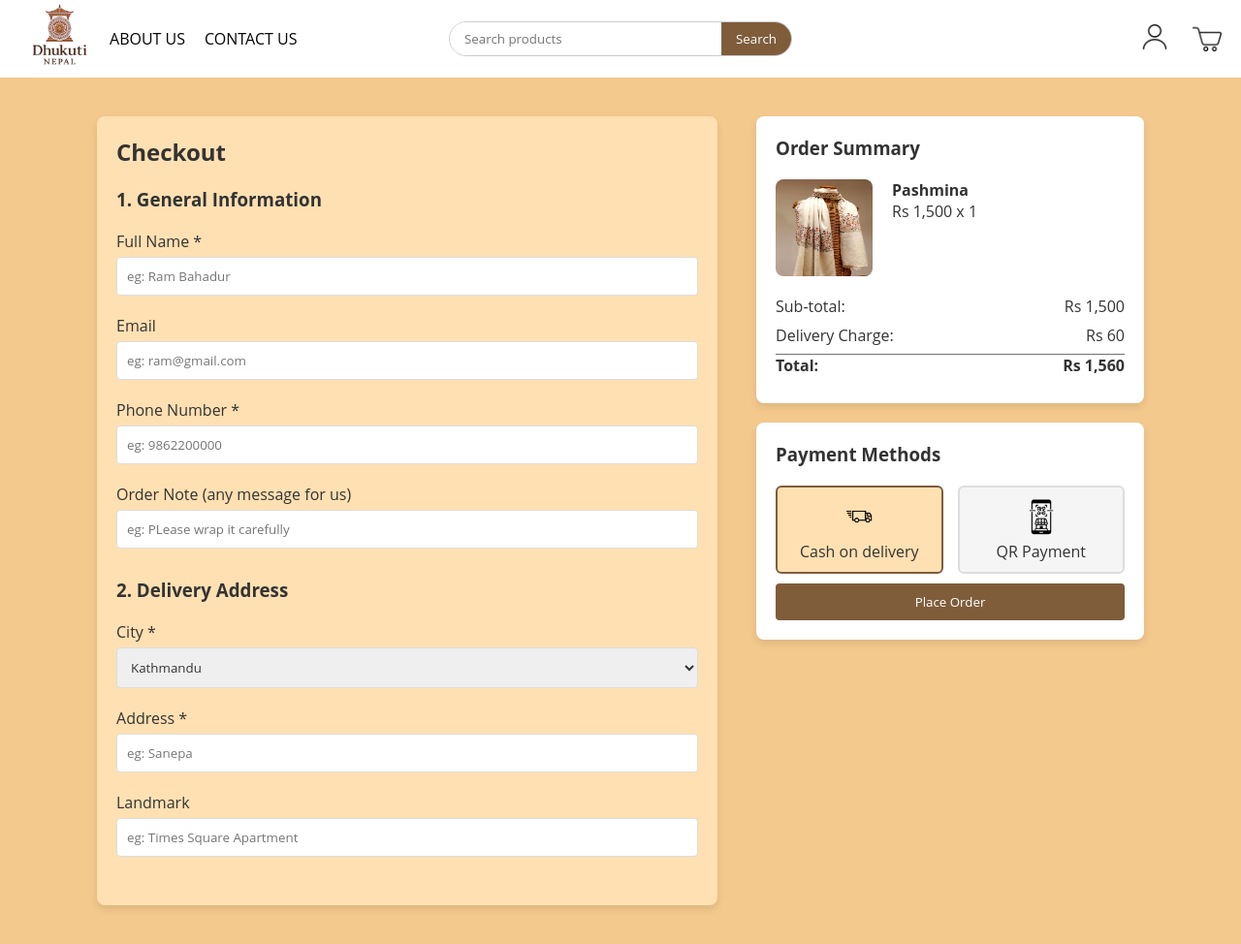
After one commit to gunjan-005/dhukuti-nepal, a PHP site: page /checkout.html in a window 1280 px wide. The commit adds this page. Shown: the whole page at 97% size. Run offline with PHP 8.4, Linux system fonts and the light colour scheme.

Commit message:
checkout page made

```diff
--- a/about.html
+++ b/about.html
@@ -11,7 +11,9 @@
 
    <div class="navbar">
             <div class="logo">
+              <a href="index.php">
                 <img src="images/logo.jpg" width="100px">
+              </a>
             </div>
             <nav>
 
--- a/admindashboard.html
+++ b/admindashboard.html
@@ -3,7 +3,7 @@
 <head>
   <meta charset="UTF-8">
   <meta name="viewport" content="width=device-width, initial-scale=1.0">
-  <title>Seller Dashboard</title>
+  <title>Admin Dashboard</title>
   <link rel="stylesheet" href="admindashboard.css">
 
 </head>
--- /dev/null
+++ b/checkout.css
@@ -0,0 +1,261 @@
+*{
+    margin: 0;
+    padding: 0;
+    box-sizing: border box;
+    font-family: 'Open Sans', sans-serif;
+    color: #333;
+  }
+  logo{
+  font-weight: bold;
+  padding: 10px 20px;
+  }
+  .logo img {
+  height: 83px;
+  width: auto;
+  }
+
+
+  .side-logo img {
+  height: 30px;  /* Adjust size as needed */
+  width: auto;
+  margin-left: 20px;
+  transition: transform 0.3s ease;
+
+  }
+  .side-logo img:hover {
+  transform: translateY(-5px);
+  }
+
+  .navbar{
+   display:flex;
+  align-items: center;
+  gap: 20px 10px;
+  background-color: #ffffff;
+  height: 60px    ;
+  padding: 10px 20px;
+
+  }
+
+
+  .search-bar {
+  position: absolute;
+  left: 50%;
+  transform: translateX(-50%);
+  }
+
+  .search-bar form {
+  display: flex;
+  align-items: center;
+  border: 1px solid #ccc;
+  border-radius: 20px;
+  overflow: hidden;
+  background-color: white;
+  }
+
+  .search-bar input[type="text"] {
+  padding: 8px 15px;
+  border: none;
+  outline: none;
+  width: 250px;
+  }
+
+  .search-bar button {
+  padding: 8px 15px;
+  background-color: #7f5d3b;
+  color: white;
+  border: none;
+  cursor: pointer;
+  transition: background-color 0.5s ;
+  }
+  .search-bar button:hover{
+  background-color:#483421;
+
+  }
+
+  nav{
+    flex: 1;
+    display: flex;
+    justify-content: flex-start;
+    align-items: center;
+
+  }
+  nav ul{
+    display: flex;
+    list-style-type: none;
+    gap: 20px;
+
+  }
+  nav li a {
+  text-decoration: none;
+  color: #050505;
+  font-weight: 400;
+  transition: transform 0.5s ease;
+  display: inline-block;/*for popping up*/
+  }
+  nav ul li a:hover {
+  color:#774e28;
+  text-decoration: underline;
+
+  }
+  .container {
+    display: flex;
+    justify-content: center;
+    gap: 40px;
+    padding: 40px;
+    background-color: #f4c98d;
+}
+
+/* Checkout Form Section */
+.checkout-form {
+    background: #ffe0b2;
+    padding: 20px;
+    width: 600px;
+    box-shadow: 0 4px 8px rgba(0,0,0,0.1);
+    border-radius: 8px;
+
+}
+
+.checkout-form h2 {
+
+    margin-bottom: 20px;
+}
+
+.section {
+    margin-bottom: 30px;
+
+}
+
+.form-group {
+    display: flex;
+    flex-direction: column;
+
+    margin-top: 20px;
+}
+
+.form-group label {
+    margin-bottom: 5px;
+    font-weight: 500;
+}
+
+.form-group input,
+.form-group select {
+    padding: 10px;
+    border: 1px solid #ddd;
+    border-radius: 4px;
+}
+
+/* Right Section */
+.right-section {
+    display: flex;
+    flex-direction: column;
+    gap: 20px;
+    width: 400px;
+}
+
+/* Order Summary Section */
+.order-summary {
+    background: white;
+    padding: 20px;
+    box-shadow: 0 4px 8px rgba(0,0,0,0.1);
+    border-radius: 8px;
+}
+.order-summary h3{
+    margin-bottom: 20px;
+}
+.product-summary {
+    display: flex;
+    gap: 20px;
+    margin-bottom: 20px;
+
+}
+
+.product-summary img {
+    width: 100px;
+    height: 100px;
+    border-radius: 8px;
+}
+
+
+.price-details p {
+    display: flex;
+    justify-content: space-between;
+    margin: 8px 0;
+
+
+}
+.price-details p1 {
+    font-weight: bold ;
+    display: flex;
+    justify-content: space-between;
+    margin: 8px 0;
+    border-top: 1px solid #766f6f;
+}
+
+.order-summary input[type="text"] {
+    width: 100%;
+    padding: 8px;
+    margin: 10px 0;
+    border: 1px solid #ddd;
+    border-radius: 4px;
+}
+
+/* Payment Section */
+.payment-section {
+    background: white;
+    padding: 20px;
+    box-shadow: 0 4px 8px rgba(0,0,0,0.1);
+    border-radius: 8px;
+}
+.payment-section h3{
+    margin-bottom: 20px;
+}
+.payment-methods {
+    display: flex;
+    gap: 15px;
+    margin-bottom: 10px;
+
+}
+
+.method {
+    border: 2px solid #ddd;
+    border-radius: 6px;
+    padding: 10px;
+    text-align: center;
+    cursor: pointer;
+    flex: 1;
+    background-color: #f5f5f5;
+    transition: background-color 0.5s, border-color 0.5s;
+}
+
+.method:hover {
+    background-color: #ffe0b2;
+}
+
+/* When selected (after clicking) */
+.method.selected {
+    background-color: #ffe0b2;
+    border-color: #7f5d3b;
+}
+
+
+
+.method img {
+    width: 40px;
+    height: 40px;
+
+}
+
+
+.place-order-btn {
+    width: 100%;
+    padding: 10px;
+    border: none;
+    color: white;
+    background-color: #7f5d3b;
+    border-radius: 4px;
+    cursor: pointer;
+}
+
+.place-order-btn:hover {
+    background-color: #5e5e5e;
+}
--- /dev/null
+++ b/checkout.html
@@ -0,0 +1,142 @@
+<!DOCTYPE html>
+<html lang="en">
+<head>
+    <meta charset="UTF-8">
+    <title>Dhukuti Nepal-Checkout</title>
+    <link rel="stylesheet" href="checkout.css">
+</head>
+<body>
+    <div>
+
+        <div class="navbar">
+          <div class="logo">
+            <a href="index.php">
+              <img src="images/logo.jpeg" width="100px">
+            </a>
+          </div>
+          <nav>
+              <ul>
+                  <li><a href="">ABOUT US</a></li>
+                  <li><a href="">CONTACT US</a></li>
+              </ul>
+          </nav>
+          <div class="search-bar">
+            <form action="#" method="get">
+              <input type="text" placeholder="Search products">
+              <button type="submit">Search</button>
+            </form>
+          </div>
+
+          <div class="side-logo">
+              <a href="#loginModal"><img src="images/people.png" style="cursor:pointer;"></a>
+
+
+              <img src="images/trolley.png" >
+          </div>
+      </div>
+      <main class="container">
+
+        <!-- Left Section: Checkout Form -->
+        <section class="checkout-form">
+            <h2>Checkout</h2>
+
+            <!-- General Information -->
+            <div class="section">
+                <h3>1. General Information</h3>
+                <form>
+                    <div class="form-group">
+                        <label>Full Name <span>*</span></label>
+                        <input type="text" placeholder="eg: Ram Bahadur" required>
+                    </div>
+                    <div class="form-group">
+                        <label>Email</label>
+                        <input type="email" placeholder="eg: ram@gmail.com">
+                    </div>
+                    <div class="form-group">
+                        <label>Phone Number <span>*</span></label>
+                        <input type="tel" placeholder="eg: 9862200000" required>
+                    </div>
+                    <div class="form-group">
+                        <label>Order Note (any message for us)</label>
+                        <input type="text" placeholder="eg: PLease wrap it carefully">
+                    </div>
+                </form>
+            </div>
+
+            <!-- Delivery Address -->
+            <div class="section">
+                <h3>2. Delivery Address</h3>
+                <form>
+                    <div class="form-group">
+                        <label>City <span>*</span></label>
+                        <select required>
+                            <option>Kathmandu</option>
+                            <option>Lalitpur</option>
+                            <option>Bhaktapur</option>
+                        </select>
+                    </div>
+                    <div class="form-group">
+                        <label>Address <span>*</span></label>
+                        <input type="text" placeholder="eg: Sanepa" required>
+                    </div>
+                    <div class="form-group">
+                        <label>Landmark</label>
+                        <input type="text" placeholder="eg: Times Square Apartment">
+                    </div>
+                </form>
+            </div>
+        </section>
+
+        <!-- Right Section: Order Summary and Payment -->
+        <section class="right-section">
+            <div class="order-summary">
+                <h3>Order Summary</h3>
+                <div class="product-summary">
+                    <img src="images/pashmina2.jpg" alt=" Pashmina">
+                    <div>
+                        <p><strong>Pashmina</strong></p>
+                        <p>Rs 1,500 x 1</p>
+                    </div>
+                </div>
+
+                <div class="price-details">
+                    <p>Sub-total: <span>Rs 1,500</span></p>
+                    <p>Delivery Charge: <span>Rs 60</span></p>
+
+                    <p1>Total: <span> Rs 1,560</span> </p1>
+                </div>
+            </div>
+
+            <!-- Payment Methods -->
+            <div class="payment-section">
+                <h3>Payment Methods</h3>
+                <div class="payment-methods">
+                    <div class="method selected">
+                        <img src="images/COD.png" width="17px" height="17px" alt="Cash">
+                        <p>Cash on delivery</p>
+                    </div>
+                    <div class="method">
+                        <img src="images/online pay.png" width="17px" height="17px" alt="QR">
+                        <p>QR Payment</p>
+                    </div>
+                </div>
+                <button class="place-order-btn">Place Order</button>
+            </div>
+        </section>
+
+    </main>
+    <script>
+        const methods = document.querySelectorAll('.method');
+        methods.forEach(method => {
+            method.addEventListener('click', () => {
+                methods.forEach(m => m.classList.remove('selected')); // remove from others
+                method.classList.add('selected'); // add to clicked one
+            });
+        });
+    </script>
+
+
+
+
+</body>
+</html>
--- a/index.php
+++ b/index.php
@@ -15,7 +15,9 @@ session_start();         // Start the session
 
           <div class="navbar">
             <div class="logo">
+
                 <img src="images/logo.jpeg" width="100px">
+
             </div>
             <nav>
                 <ul>
```
Also changed, not shown: images/COD.png (added), images/online pay.png (added).
